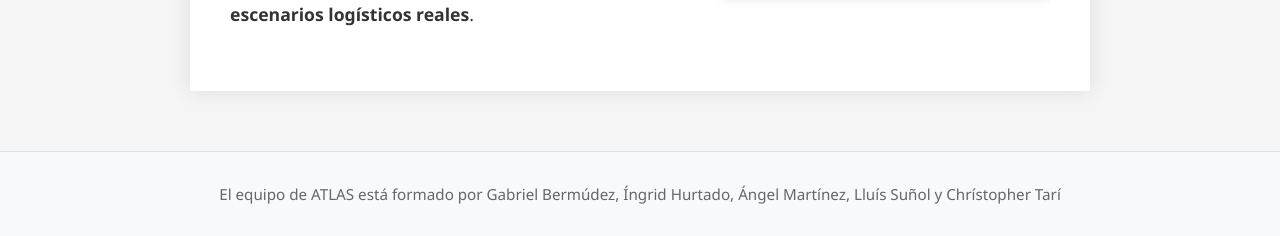
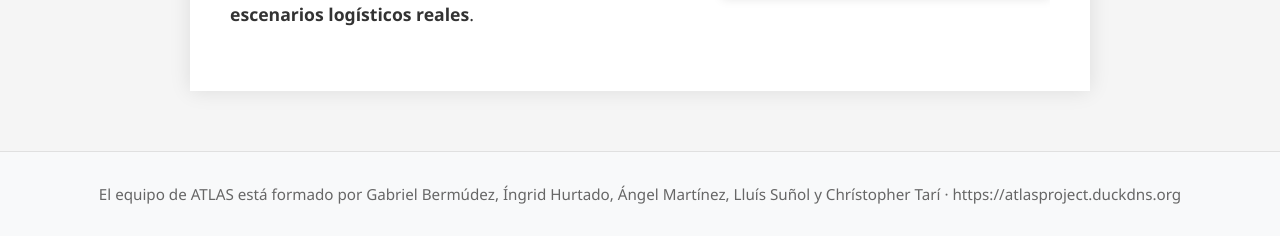
Before and after one commit to angelmp01/atlas, a FastAPI app: page /about in a window 1280 px wide. Shown: the part 1272-1508 px from the top of the page. Run offline with FastAPI, Linux system fonts and the light colour scheme.

Commit message:
Added link to the project on the about - footer section

```diff
--- a/atlas_web/static/css/about.css
+++ b/atlas_web/static/css/about.css
@@ -211,6 +211,7 @@ header a.header-link:visited {
     text-decoration: none;
     cursor: pointer;
     transition: opacity 0.2s ease;
+    word-break: break-word;
 }
 
 .footer-section a:hover {
--- a/atlas_web/static/js/i18n.js
+++ b/atlas_web/static/js/i18n.js
@@ -10,7 +10,7 @@ const translations = {
         optimization_text: "Una vegada escollides les millors parades, ATLAS reordena l'itinerari i <b>l'enruta sobre la xarxa de carreteres</b>, generant <b>diverses alternatives reals</b> origen-destinació amb geometria, temps, distància i detall econòmic.",
         transparency_text: "Un aspecte clau del projecte és que <b>tot el flux és autoexplicatiu i visual</b>: cada etapa pot inspeccionarse al mapa o al panell de resultats, permetent entendre quins candidats es van avaluar, quin score obté cada punt i com es construeixen les rutes finals. Això converteix ATLAS en una eina <b>transparent, interpretable i alineada amb escenaris logístics reals</b>.",
 
-        footer_text: "L'equip d'<a href='https://atlasproject.duckdns.org' target='_blank'>ATLAS</a> està format per <a href='https://www.linkedin.com/in/gabrielbermudez/' target='_blank'>Gabriel Bermúdez</a>, <a href='https://www.linkedin.com/in/ingridhurtadocruz/' target='_blank'>Íngrid Hurtado</a>, <a href='https://www.linkedin.com/in/angelmp/' target='_blank'>Ángel Martínez</a>, <a href='https://www.linkedin.com/in/lluissunol' target='_blank'>Lluís Suñol</a> i Chrístopher Tarí"
+        footer_text: "L'equip d'<a href='https://atlasproject.duckdns.org' target='_blank'>ATLAS</a> està format per <a href='https://www.linkedin.com/in/gabrielbermudez/' target='_blank'>Gabriel Bermúdez</a>, <a href='https://www.linkedin.com/in/ingridhurtadocruz/' target='_blank'>Íngrid Hurtado</a>, <a href='https://www.linkedin.com/in/angelmp/' target='_blank'>Ángel Martínez</a>, <a href='https://www.linkedin.com/in/lluissunol' target='_blank'>Lluís Suñol</a> i Chrístopher Tarí · <a href='https://atlasproject.duckdns.org' target='_blank'>https://atlasproject.duckdns.org</a>"
     },
     es: {
         intro_title: "Sobre ATLAS",
@@ -22,7 +22,7 @@ const translations = {
         optimization_text: "Una vez elegidas las mejores paradas, ATLAS reordena el itinerario y <b>lo enruta sobre la red de carreteras</b>, generando <b>varias alternativas reales</b> origen-destino con geometría, tiempo, distancia y detalle económico.",
         transparency_text: "Un aspecto clave del proyecto es que <b>todo el flujo es autoexplicativo y visual</b>: cada etapa puede inspeccionarse en el mapa o en el panel de resultados, permitiendo entender qué candidatos se evaluaron, qué score obtiene cada punto y cómo se construyen las rutas finales. Esto convierte ATLAS en una herramienta <b>transparente, interpretable y alineada con escenarios logísticos reales</b>.",
 
-        footer_text: "El equipo de <a href='https://atlasproject.duckdns.org' target='_blank'>ATLAS</a> está formado por <a href='https://www.linkedin.com/in/gabrielbermudez/' target='_blank'>Gabriel Bermúdez</a>, <a href='https://www.linkedin.com/in/ingridhurtadocruz/' target='_blank'>Íngrid Hurtado</a>, <a href='https://www.linkedin.com/in/angelmp/' target='_blank'>Ángel Martínez</a>, <a href='https://www.linkedin.com/in/lluissunol' target='_blank'>Lluís Suñol</a> y Chrístopher Tarí"
+        footer_text: "El equipo de <a href='https://atlasproject.duckdns.org' target='_blank'>ATLAS</a> está formado por <a href='https://www.linkedin.com/in/gabrielbermudez/' target='_blank'>Gabriel Bermúdez</a>, <a href='https://www.linkedin.com/in/ingridhurtadocruz/' target='_blank'>Íngrid Hurtado</a>, <a href='https://www.linkedin.com/in/angelmp/' target='_blank'>Ángel Martínez</a>, <a href='https://www.linkedin.com/in/lluissunol' target='_blank'>Lluís Suñol</a> y Chrístopher Tarí · <a href='https://atlasproject.duckdns.org' target='_blank'>https://atlasproject.duckdns.org</a>"
     },
     en: {
         intro_title: "About ATLAS",
@@ -34,7 +34,7 @@ const translations = {
         optimization_text: "Once the best stops are selected, ATLAS reorders the itinerary and <b>routes it over the road network</b>, generating <b>multiple real alternatives</b> with geometry, time, distance and economic detail.",
         transparency_text: "A key aspect of the project is that <b>the entire flow is self-explanatory and visual</b>: each stage can be inspected on the map or results panel, allowing understanding of which candidates were evaluated, what score each point receives and how final routes are built. This makes ATLAS a <b>transparent, interpretable tool aligned with real logistic scenarios</b>.",
 
-        footer_text: "The <a href='https://atlasproject.duckdns.org' target='_blank'>ATLAS</a> team is formed by <a href='https://www.linkedin.com/in/gabrielbermudez/' target='_blank'>Gabriel Bermúdez</a>, <a href='https://www.linkedin.com/in/ingridhurtadocruz/' target='_blank'>Íngrid Hurtado</a>, <a href='https://www.linkedin.com/in/angelmp/' target='_blank'>Ángel Martínez</a>, <a href='https://www.linkedin.com/in/lluissunol' target='_blank'>Lluís Suñol</a> and Chrístopher Tarí"
+        footer_text: "The <a href='https://atlasproject.duckdns.org' target='_blank'>ATLAS</a> team is formed by <a href='https://www.linkedin.com/in/gabrielbermudez/' target='_blank'>Gabriel Bermúdez</a>, <a href='https://www.linkedin.com/in/ingridhurtadocruz/' target='_blank'>Íngrid Hurtado</a>, <a href='https://www.linkedin.com/in/angelmp/' target='_blank'>Ángel Martínez</a>, <a href='https://www.linkedin.com/in/lluissunol' target='_blank'>Lluís Suñol</a> and Chrístopher Tarí · <a href='https://atlasproject.duckdns.org' target='_blank'>https://atlasproject.duckdns.org</a>"
     }
 };
 
```
